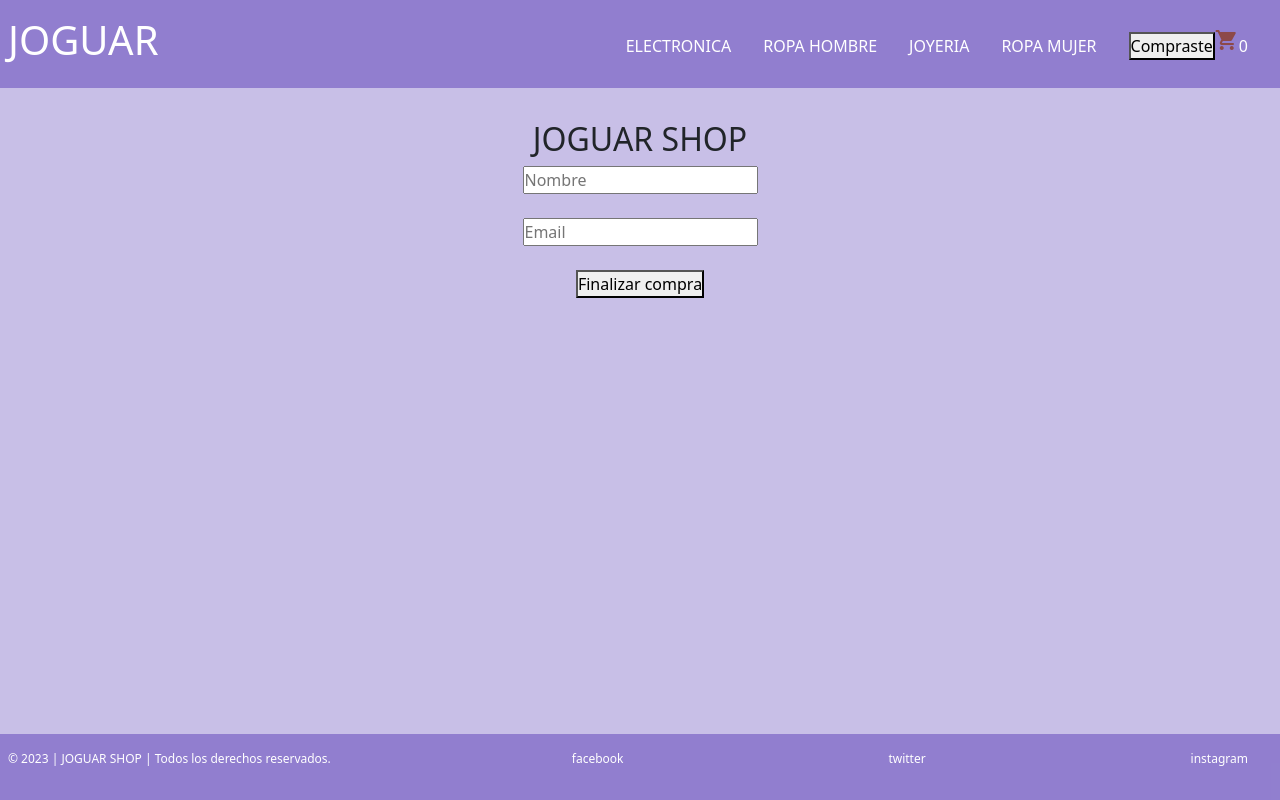
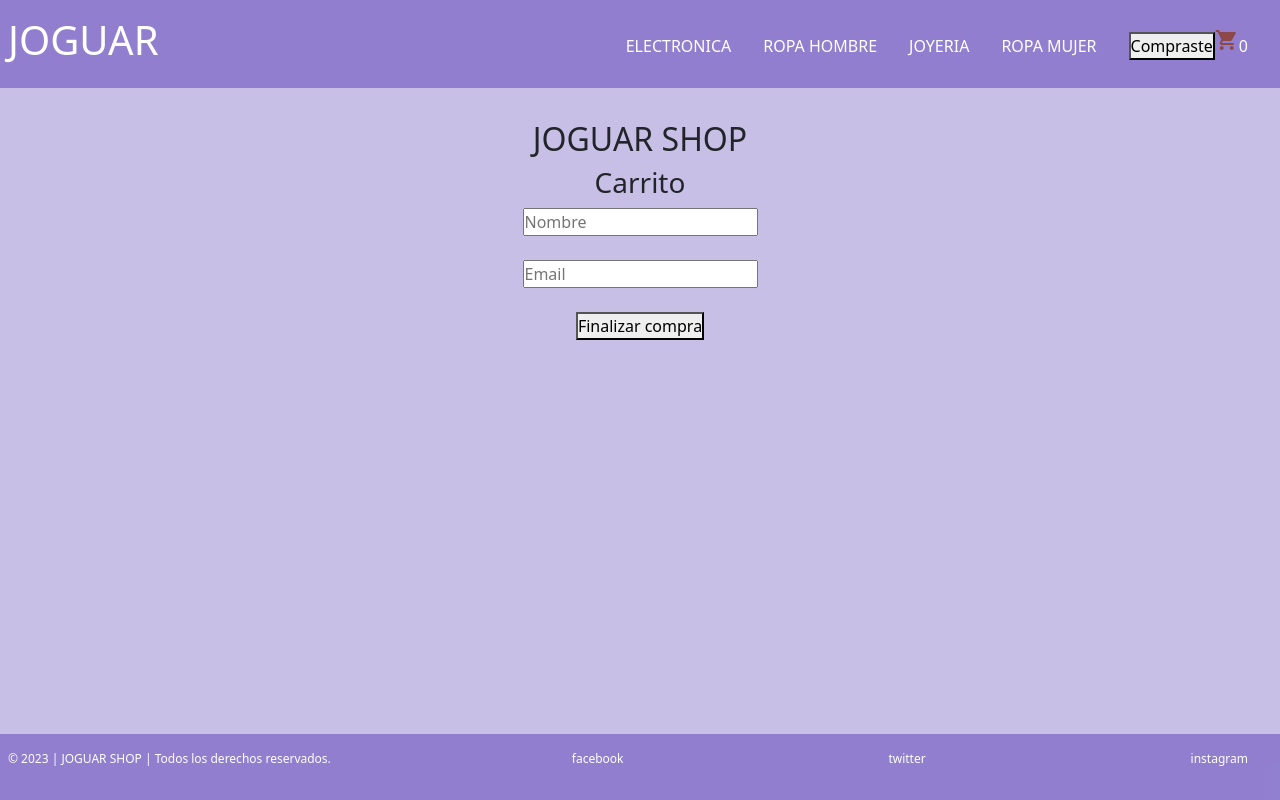
Before and after one commit to joguar27/miprimerapp, a React (Create React App) app: page /carrito in a window 1280 px wide. Built offline with nearby package versions, Linux system fonts and the light colour scheme.

Commit message:
commit 090223

```diff
--- a/src/components/App.js
+++ b/src/components/App.js
@@ -2,7 +2,6 @@ import { BrowserRouter } from "react-router-dom";
 import CustomProvider from "./CustomProvider";
 import Footer from "./Footer";
 import Header from "./Header";
-//import ItemListContainer from"./ItemListContainer"
 import Main from "./Main";
 
 const App = () => {
--- a/src/components/Carrito.js
+++ b/src/components/Carrito.js
@@ -1,14 +1,46 @@
 import React from "react";
 //import { handleClick } from "./utils";
 import { useState } from "react";
-import { db } from "../firebase";
-import CartWidget from "./CartWidget";
-import CustomProvider from "./CustomProvider";
-import ItemCount from "./ItemCount";
+//import { db } from "../firebase";
+//import CartWidget from "./CartWidget";
+//import CustomProvider from "./CustomProvider";
+//import ItemCount from "./ItemCount";
 
 
 
   const Carrito = () => {
+
+  // const [cartItems, setCartItems] = useState([]);
+
+  // const [productosWidget, setProductosWidget] = useState(0);
+
+  // const [precioTotal, setPrecioTotal] = useState(0);
+
+  //   const addProduct = (item, cantidad) => {
+  //     const productoExiste = cartItems.find((i) => i.item.id === item.id);
+  //     if (!productoExiste) {
+  //       setCartItems([...cartItems, { item, product }]);
+
+  //       setProductosWidget(productosWidget + cantidad);
+
+  //       setPrecioTotal(precioTotal + product.price * product.cantidad);
+
+  //       else{
+  //         setCartItems(cartItems.map(x=>{
+  //           if(x.id === product.id){
+  //             return {...x, cantidad:(x.cantidad + product.cantidad)}
+  //           }
+  //           else{
+  //             return x
+  //           }
+  //         }
+  //       }
+
+  //     }
+
+
+
+
 
   const [nombre, setNombre] = useState("");
   const [email, setEmail] = useState("");
@@ -29,6 +61,8 @@ import ItemCount from "./ItemCount";
 
   return (
       <div>
+        <h3>Carrito</h3>
+        {/* {Carrito.map()} */}
         <div>
           <input type="text" onChange={handleChangeName} placeholder="Nombre" />
         </div>
--- a/src/components/CustomProvider.js
+++ b/src/components/CustomProvider.js
@@ -32,7 +32,7 @@ const CustomProvider = ({ children }) => {
   };
 
   const estaEnCarrito = (id) => {
-    //return true | false
+
   };
 
   const valorDelContexto = {
--- a/src/components/Footer.js
+++ b/src/components/Footer.js
@@ -2,11 +2,9 @@ import Nav from "./Nav";
 
 const Footer = () => {
 
-  // const {totalProductos} = useCarrito()
 
   return (
     <footer>
-      {/* {totalProductos} */}
       <p>&copy; 2023 | JOGUAR SHOP | Todos los derechos reservados.</p>
       <Nav
         textLinkFooter="facebook"
--- a/src/components/ItemCount.js
+++ b/src/components/ItemCount.js
@@ -7,7 +7,6 @@ const ItemCount = ({stock, onAdd}) => {
 
     const [contador, setContador] = useState(1)
 
-    //onAdd(contador)
 
     const handleSumar = () => {
         if (contador < stock){
--- a/src/components/ItemDetailContainer.js
+++ b/src/components/ItemDetailContainer.js
@@ -4,14 +4,13 @@ import { db } from "../firebase";
 import ItemDetail from "./ItemDetail";
 
 function ItemDetailContainer() {
-  //console.log(window.location.pathname)
-  //console.log("detalle")
+
 
   const [load, setLoad] = useState(false);
   const [product, setProduct] = useState({});
 
   const { id } = useParams();
-  //console.log(id)
+
 
   useEffect(() => {
     const prods = fetch(`https://fakestoreapi.com/products/${id}`);
--- a/src/components/Nav.js
+++ b/src/components/Nav.js
@@ -4,15 +4,11 @@ import CartWidget from "./CartWidget";
 import { contexto } from "./CustomProvider";
 
 const Nav = (props) => {
-  //const { isHeader : isHeader } = props
+
   const { isHeader, textLinkFooter, hrefLinkFooter } = props;
 
   const { totalProductos } = useContext(contexto);
-  //console.log(valorDelContexto)
 
-  // const isHeader = props.isHeader || false
-  // const textLinkFooter = props.textLinkFooter || ""
-  // const hrefLinkFooter = props.hrefLinkFooter || ""
 
   if (isHeader) {
     return (
```
